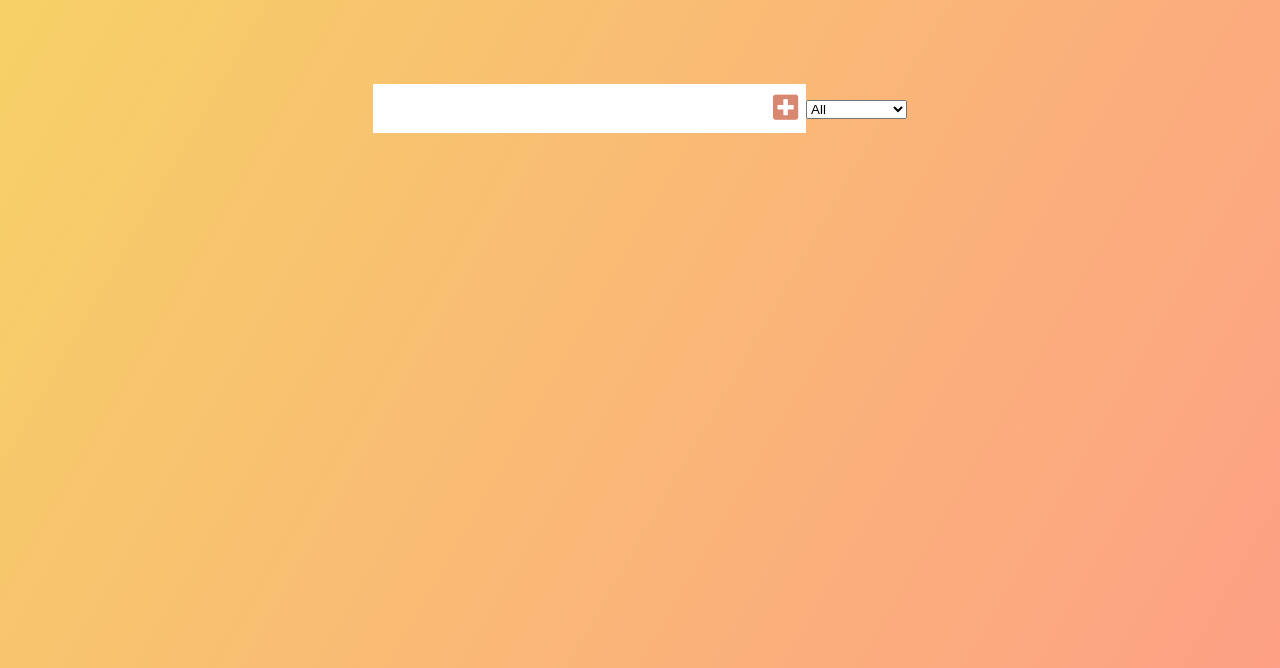
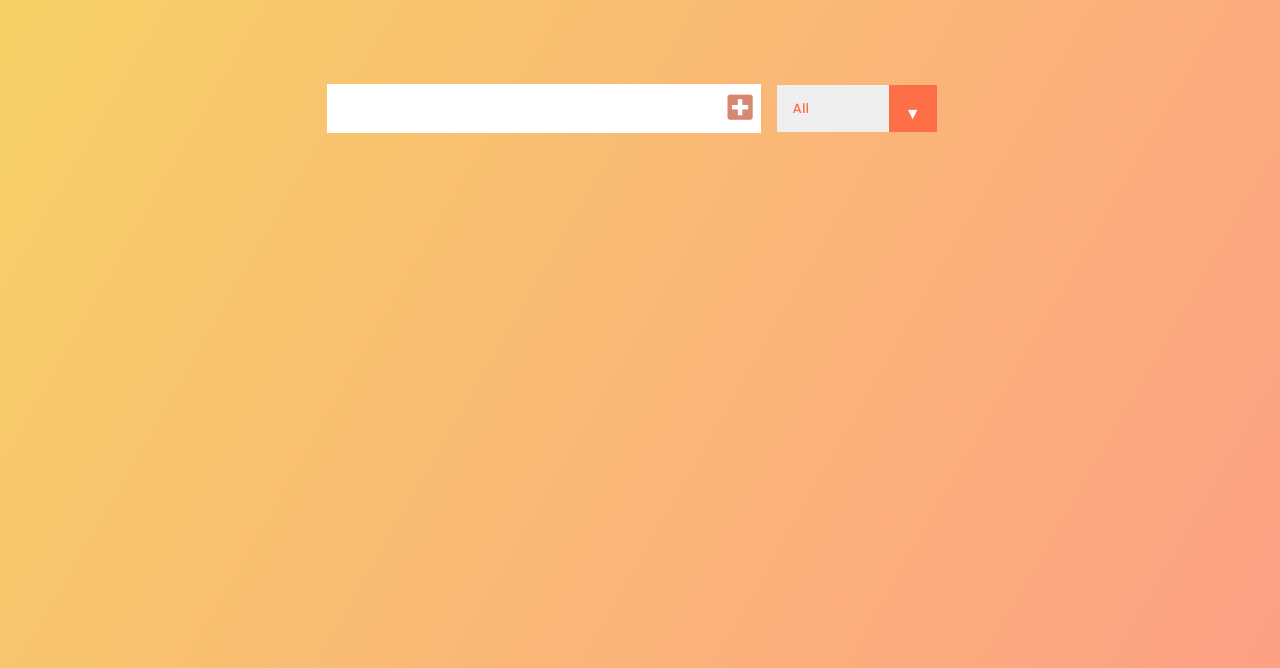
Before and after one commit to kharljhon14/Todo-list, a plain HTML site: page Todo list/index.html in a window 1280 px wide. Shown: the part 132-800 px from the top of the page. Drawn offline with Linux system fonts and the light colour scheme.

Commit message:
Update style.css

```diff
--- a/Todo list/style.css
+++ b/Todo list/style.css
@@ -62,6 +62,7 @@ form button:hover{
     display: flex;
     justify-content: space-between;
     align-items: center;
+    transition: all .3s ease;
 }
 
 .todo li{
@@ -87,3 +88,53 @@ form button:hover{
 .fa-trash, .fa-check{
     pointer-events: none;
 }
+
+.checked{
+    text-decoration: line-through;
+    opacity: 0.5;
+}
+
+.fall{
+    transform: translateY(8rem) rotateZ(20deg);
+    opacity: 0;
+}
+
+select{
+    -webkit-appearance: none;
+    -moz-appearance: none;
+    appearance: none;
+    outline: none;
+    box-shadow: none;
+    border: none;
+}
+
+.select{
+    margin: 1rem;
+    position: relative;
+    overflow: hidden;
+}
+
+select{
+    color: #ff6f47;
+    width: 10rem;
+    cursor: pointer;
+    padding: 1rem;
+    font-family: 'Poppins', sans-serif;
+    font-weight: 500;
+}
+
+.select::after{
+    content: "\25BC";
+    position: absolute;
+    background: #ff6f47;
+    top: 0;
+    right: 0;
+    padding: 1rem;
+    pointer-events: none;
+    transition: all 0.3s ease;
+}
+
+.select:hover::after{
+    background: white;
+    color: #ff6f47;
+}
```
